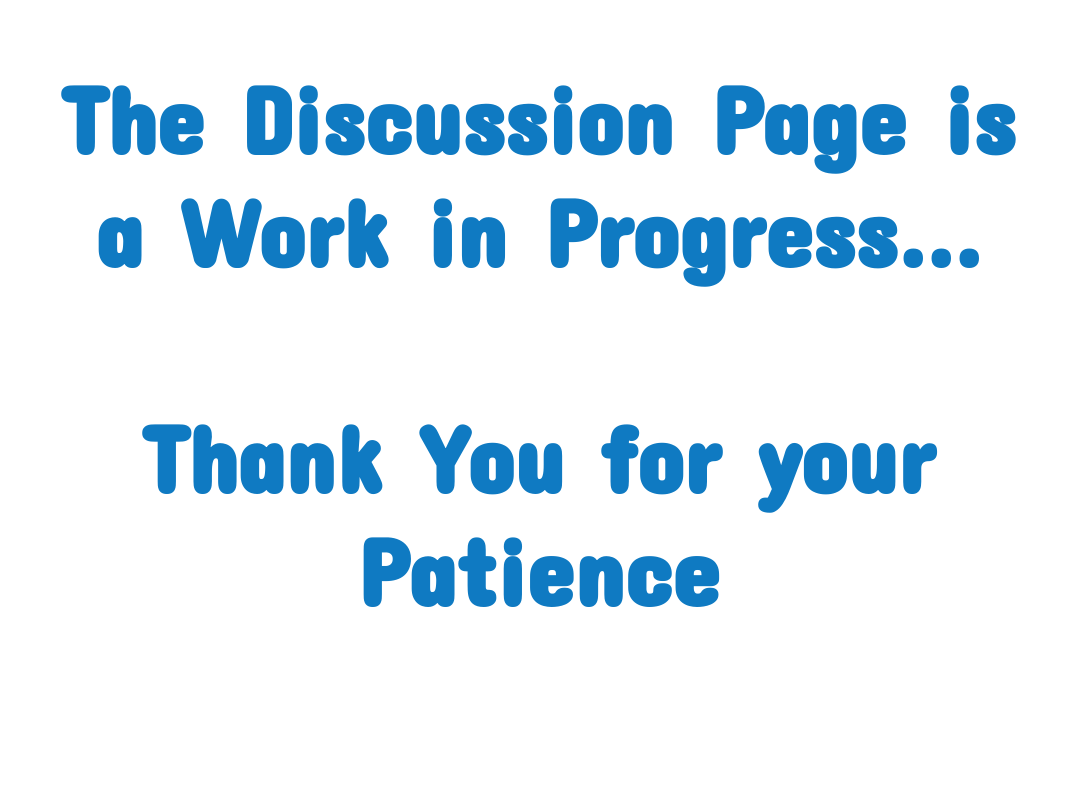
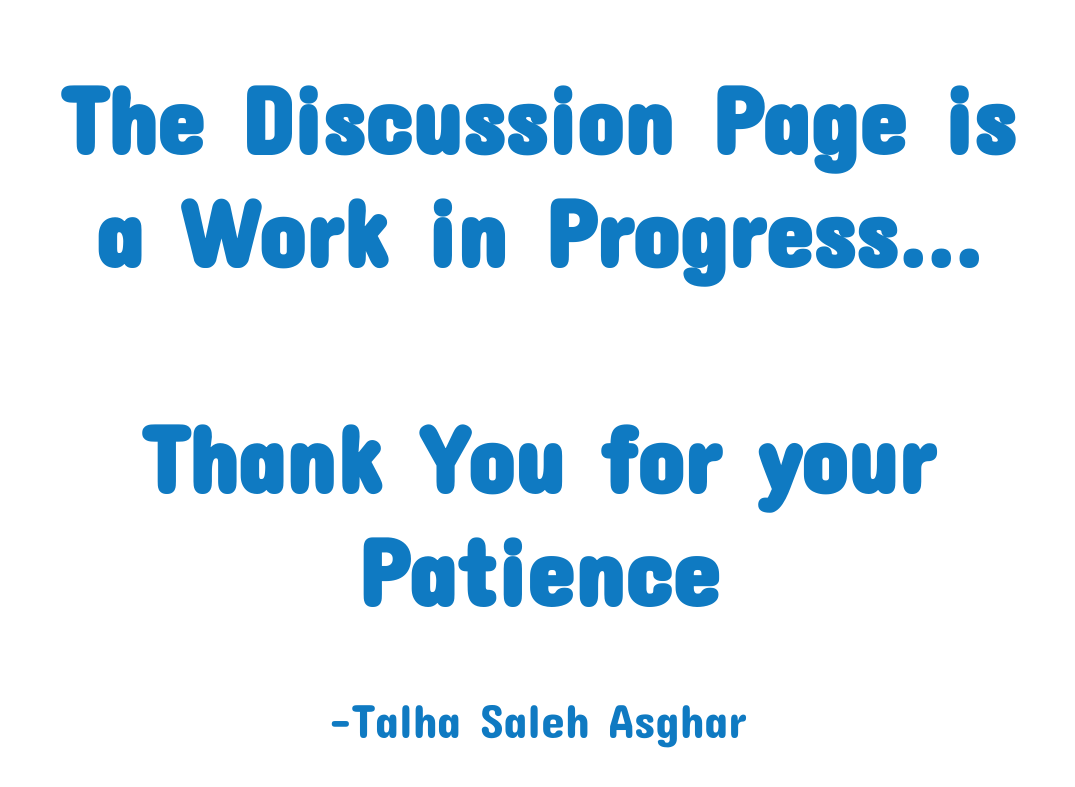
Before and after one commit to Islamic-Knowledge/Islamic-Knowledge, a plain HTML site: page discussion.html in a window 1280 px wide. Shown: the part 99-886 px from the top of the page, without its empty margins (102-1177 px from the left). Before the commit the page ends 800 px from the top, so only its background shows below. Drawn offline with nearby package versions, Linux system fonts and the light colour scheme.

Commit message:
Update discussion.html

```diff
--- a/discussion.html
+++ b/discussion.html
@@ -22,6 +22,7 @@
 
             <div class="div">
                 <h1>The Discussion Page is a Work in Progress...<br><br>Thank You for your Patience</h1>
+                <p>-Talha Saleh Asghar</p>
             </div>
         </div>
     </body>
```
